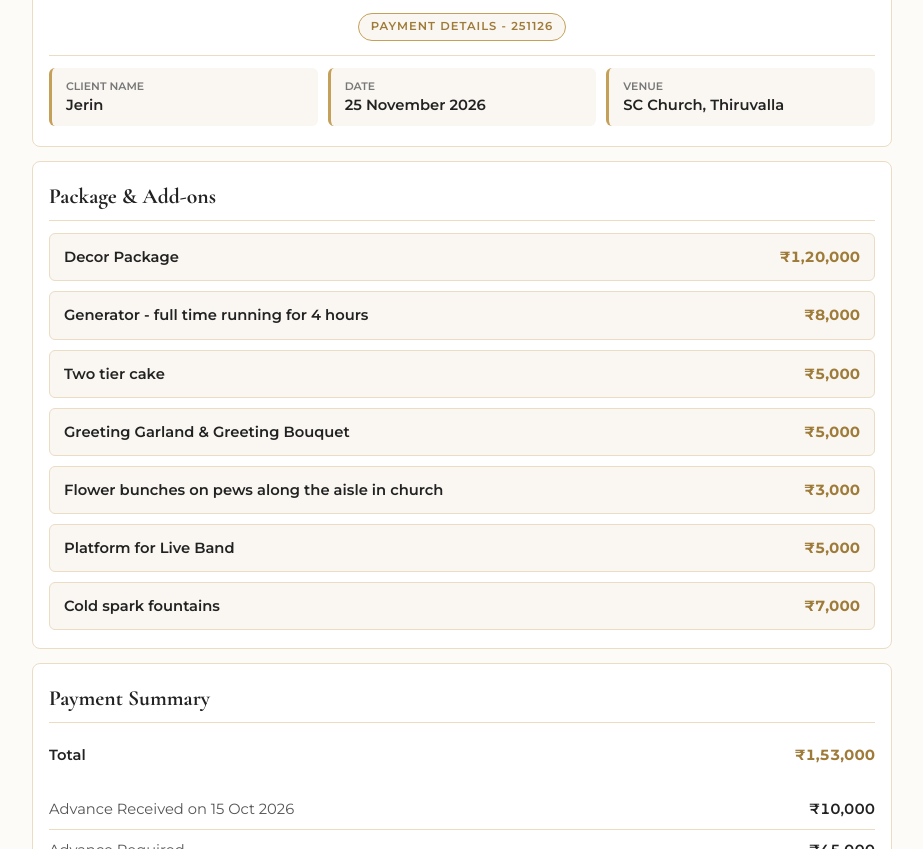
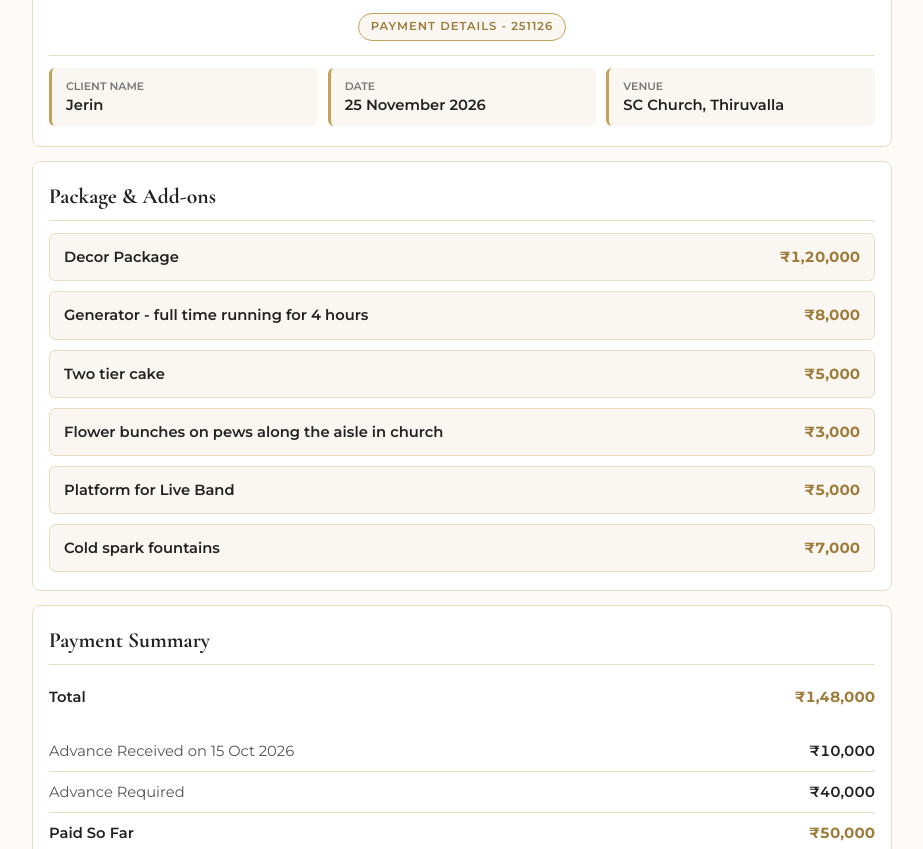
Before and after one commit to ivoryeventz-ops/Ivory-Packages, a plain HTML site: page IV-007-251126/payment.html in a window 1280 px wide. Shown: the part 103-952 px from the top of the page, without its empty margins (178-1101 px from the left). Drawn offline with nearby package versions, Linux system fonts and the light colour scheme.

Commit message:
Payment details - Jerin 2026-11-25

```diff
--- a/IV-007-251126/payment.html
+++ b/IV-007-251126/payment.html
@@ -42,7 +42,6 @@
       <div class="line-item-box"><span class="line-item-name">Decor Package</span><span class="line-item-amount">&#8377;1,20,000</span></div>
       <div class="line-item-box"><span class="line-item-name">Generator - full time running for 4 hours</span><span class="line-item-amount">&#8377;8,000</span></div>
       <div class="line-item-box"><span class="line-item-name">Two tier cake</span><span class="line-item-amount">&#8377;5,000</span></div>
-      <div class="line-item-box"><span class="line-item-name">Greeting Garland &amp; Greeting Bouquet</span><span class="line-item-amount">&#8377;5,000</span></div>
       <div class="line-item-box"><span class="line-item-name">Flower bunches on pews along the aisle in church</span><span class="line-item-amount">&#8377;3,000</span></div>
       <div class="line-item-box"><span class="line-item-name">Platform for Live Band</span><span class="line-item-amount">&#8377;5,000</span></div>
       <div class="line-item-box"><span class="line-item-name">Cold spark fountains</span><span class="line-item-amount">&#8377;7,000</span></div>
@@ -53,11 +52,11 @@
     <div class="section-header">
       <span class="section-title">Payment Summary</span>
     </div>
-    <div class="sum-row strong"><span>Total</span><span class="amount">&#8377;1,53,000</span></div>
+    <div class="sum-row strong"><span>Total</span><span class="amount">&#8377;1,48,000</span></div>
     <div class="sum-gap"></div>
     <div class="sum-row"><span>Advance Received on 15 Oct 2026</span><span class="amount">&#8377;10,000</span></div>
-    <div class="sum-row"><span>Advance Required</span><span class="amount">&#8377;45,000</span></div>
-    <div class="sum-row strong"><span>Paid So Far</span><span class="amount">&#8377;55,000</span></div>
+    <div class="sum-row"><span>Advance Required</span><span class="amount">&#8377;40,000</span></div>
+    <div class="sum-row strong"><span>Paid So Far</span><span class="amount">&#8377;50,000</span></div>
     <div class="total-row-card">
       <div class="total-row-title">Balance</div>
       <div class="total-row-amount">&#8377;98,000</div>
@@ -65,6 +64,6 @@
   </div>
 </div>
 
-<script type="application/json" id="ivory-payment-data">{"items":[{"name":"Decor Package","amount":120000},{"name":"Generator - full time running for 4 hours","amount":8000},{"name":"Two tier cake","amount":5000},{"name":"Greeting Garland & Greeting Bouquet","amount":5000},{"name":"Flower bunches on pews along the aisle in church","amount":3000},{"name":"Platform for Live Band","amount":5000},{"name":"Cold spark fountains","amount":7000}],"total":153000,"discount":0,"adv":[{"label":"Advance Received on 15 Oct 2026","amount":"10000"},{"label":"Advance Required","amount":"45000"}]}</script>
+<script type="application/json" id="ivory-payment-data">{"items":[{"name":"Decor Package","amount":120000},{"name":"Generator - full time running for 4 hours","amount":8000},{"name":"Two tier cake","amount":5000},{"name":"Flower bunches on pews along the aisle in church","amount":3000},{"name":"Platform for Live Band","amount":5000},{"name":"Cold spark fountains","amount":7000}],"total":148000,"discount":0,"adv":[{"label":"Advance Received on 15 Oct 2026","amount":"10000"},{"label":"Advance Required","amount":"40000"}]}</script>
 </body>
 </html>
```
